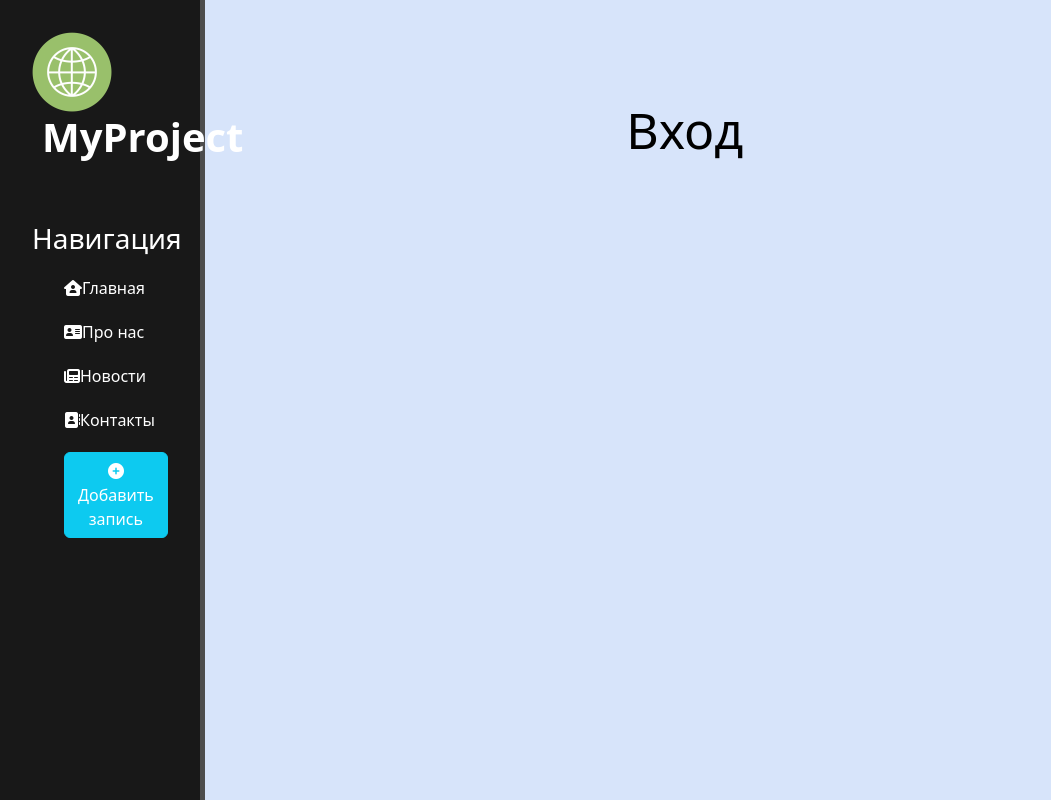
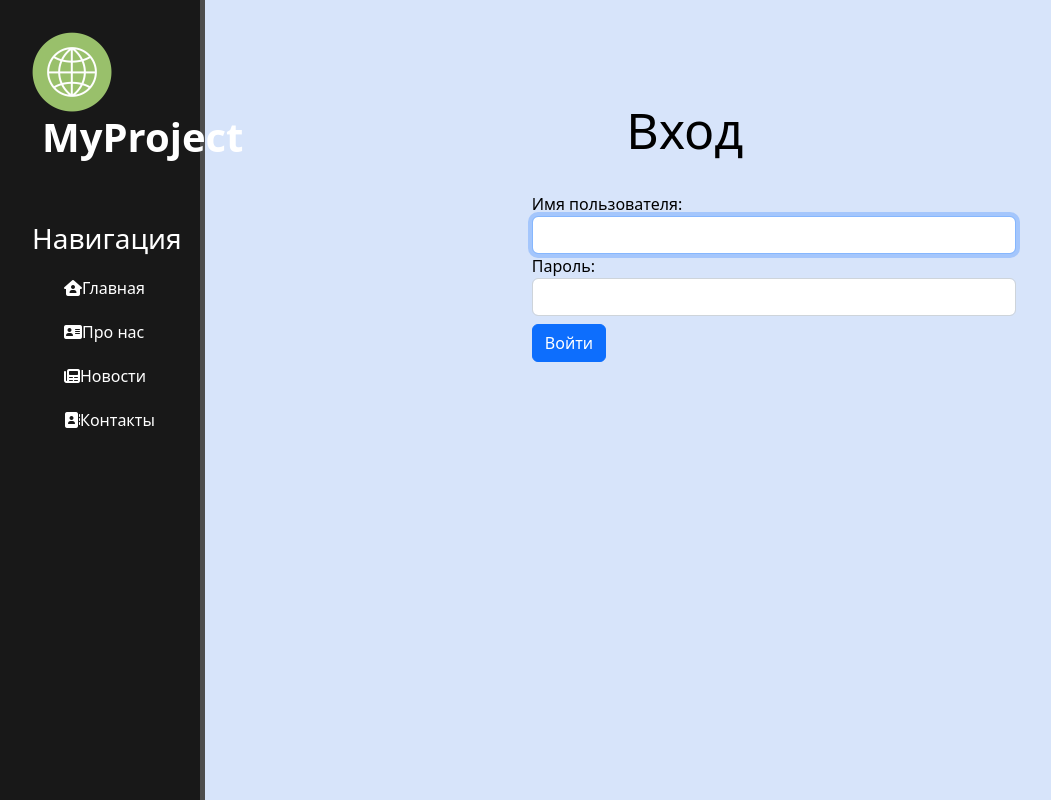
Before and after one commit to Flint444/first_django_app, a Django app: page /login in a window 1280 px wide. Shown: the part 56-856 px from the top of the page, without its empty margins (0-1051 px from the left). Run offline with Django 4.2, Linux system fonts and the light colour scheme.

Commit message:
7th version #Добавлен вход в аккаунт #Кнопка добавить запись доступна только зарегистрированным пользователям

```diff
--- a/kr/main/forms.py
+++ b/kr/main/forms.py
@@ -1,5 +1,5 @@
 from django import forms
-from django.contrib.auth.forms import UserCreationForm
+from django.contrib.auth.forms import UserCreationForm, AuthenticationForm, UsernameField
 from django.contrib.auth.models import User
 
 class SignUpForm(UserCreationForm):
@@ -12,3 +12,11 @@ class SignUpForm(UserCreationForm):
         model = User
         fields = ('username', 'email')
         widgets = {'username':forms.TextInput(attrs={'class':'form-control'})}
+
+class MyLoginForm(AuthenticationForm):
+    username = UsernameField(widget=forms.TextInput(attrs={"autofocus": True, 'class':'form-control'}))
+    password = forms.CharField(
+        label= "Пароль",
+        strip=False,
+        widget=forms.PasswordInput(attrs={"autocomplete": "current-password", 'class':'form-control'}),
+    )
--- a/kr/main/templates/main/index.html
+++ b/kr/main/templates/main/index.html
@@ -7,7 +7,7 @@
 {% block content %}
     <div class="features">
         <h1> {{ title }} </h1>
-        <p>Neque porro quisquam est qui dolorem ipsum quia dolor sit amet, consectetur, adipisci velit...</p>
+        <p>Добро пожаловать {{ request.user }}</p>
         <a href="about"><button class="btn btn-warning">На страницу про нас</button></a>
     </div>
 {% endblock %}
--- a/kr/main/templates/main/layout.html
+++ b/kr/main/templates/main/layout.html
@@ -12,15 +12,21 @@
     <link rel="stylesheet" href="https://cdnjs.cloudflare.com/ajax/libs/font-awesome/6.2.0/css/all.min.css">
 </head>
 <body>
+
     <nav class="navbar navbar-expand-lg navbar-light bg-warning" id ="navbar">
         <div class="container-fluid">
             <div class="collapse navbar-collapse" id="navbarNavAltMarkup">
               <div class="navbar-nav ms-auto">
-            <a class="nav-link" href="login">Войти</a>
+                  {% if request.user.is_authenticated %}
+                    <a class="nav-link" href="#">{{ request.user }}</a>
+                    <a class="nav-link" href="{% url 'logout' %}">Выход</a>
+                  {% else %}
+                    <a class="nav-link" href="{% url 'login' %}">Войти</a>
                     <a class="nav-link" href="{% url 'signup' %}">Зарегистрироваться</a>
               </div>
             </div>
           </div>
+        {% endif %}
     </nav>
 
     <aside>
@@ -32,7 +38,9 @@
             <a id = "link2" href="{% url 'about' %}"><li><i class="fa-solid fa-address-card"></i>Про нас</li></a>
             <a id = "link3" href="{% url 'news_home' %}"><li><i class="fa-solid fa-newspaper"></i>Новости</li></a>
             <a id = "link4" href="{% url 'contacts' %}"><li><i class="fa-solid fa-address-book"></i>Контакты</li></a>
+            {% if request.user.is_authenticated %}
                 <a href="{% url 'create' %}"><li><button class="btn btn-info"><i class="fa-solid fa-circle-plus"></i>Добавить запись</button></li></a>
+            {% endif %}
         </ul>
     </aside>
     <main>
--- a/kr/main/templates/main/login.html
+++ b/kr/main/templates/main/login.html
@@ -8,5 +8,22 @@
     <div class="features">
         <h1> Вход </h1>
 
+        <div class="row justify-content-around">
+            <div class="col-md-5">
+                <form action="" method="post" class="my-3 p-2">
+                    {% csrf_token %}
+
+                    {% for el in form %}
+                        {{ el.label_tag}}
+                        {{ el }}
+                        <small class="text-danger"> {{ el.errors }} </small>
+                    {% endfor %}
+                    <input type="submit" value="Войти" class="btn btn-primary mt-2">
+                </form>
+            </div>
+        </div>
+
     </div>
+
+
 {% endblock %}
--- a/kr/main/urls.py
+++ b/kr/main/urls.py
@@ -1,10 +1,12 @@
 from django.urls import path
 from . import views
+from django.contrib.auth.views import LogoutView
 
 urlpatterns = [
     path('', views.index, name = 'home'),
     path('about', views.about, name = 'about'),
     path('contacts', views.contacts, name = 'contacts'),
     path('signup', views.SignupView.as_view(), name = 'signup'),
-    path('login', views.loginView, name = 'login'),
+    path('login', views.MyloginView.as_view(), name = 'login'),
+    path('logout', LogoutView.as_view(next_page = 'login'), name = 'logout'),
 ]
--- a/kr/main/views.py
+++ b/kr/main/views.py
@@ -2,6 +2,7 @@ from django.shortcuts import render, redirect
 from django.views.generic import View
 from .forms import *
 from django.contrib import messages
+from django.contrib.auth import authenticate, login
 # Create your views here.
 
 def index(request):
@@ -37,5 +38,25 @@ class SignupView(View):
         else:
             return render(request, 'main/signup.html', {'form': fm})
 
-def loginView(request):
-    return render(request, 'main/login.html')
+class MyloginView(View):
+    def get(self, request):
+        fm = MyLoginForm()
+        return render(request, 'main/login.html', {'form': fm})
+
+    def post(self, request):
+        fm = MyLoginForm(request, data=request.POST)
+
+        if fm.is_valid():
+            username = fm.cleaned_data['username']
+            password = fm.cleaned_data['password']
+
+            user = authenticate(request, username = username, password = password)
+
+            if user is not None:
+                login(request, user)
+                return redirect('/')
+            else:
+                return render(request, 'main/login.html', {'form': fm})
+
+        else:
+            return render(request, 'main/login.html', {'form': fm})
```
Also changed, not shown: kr/db.sqlite3. Lines whose indentation alone changed are shown as unchanged.
